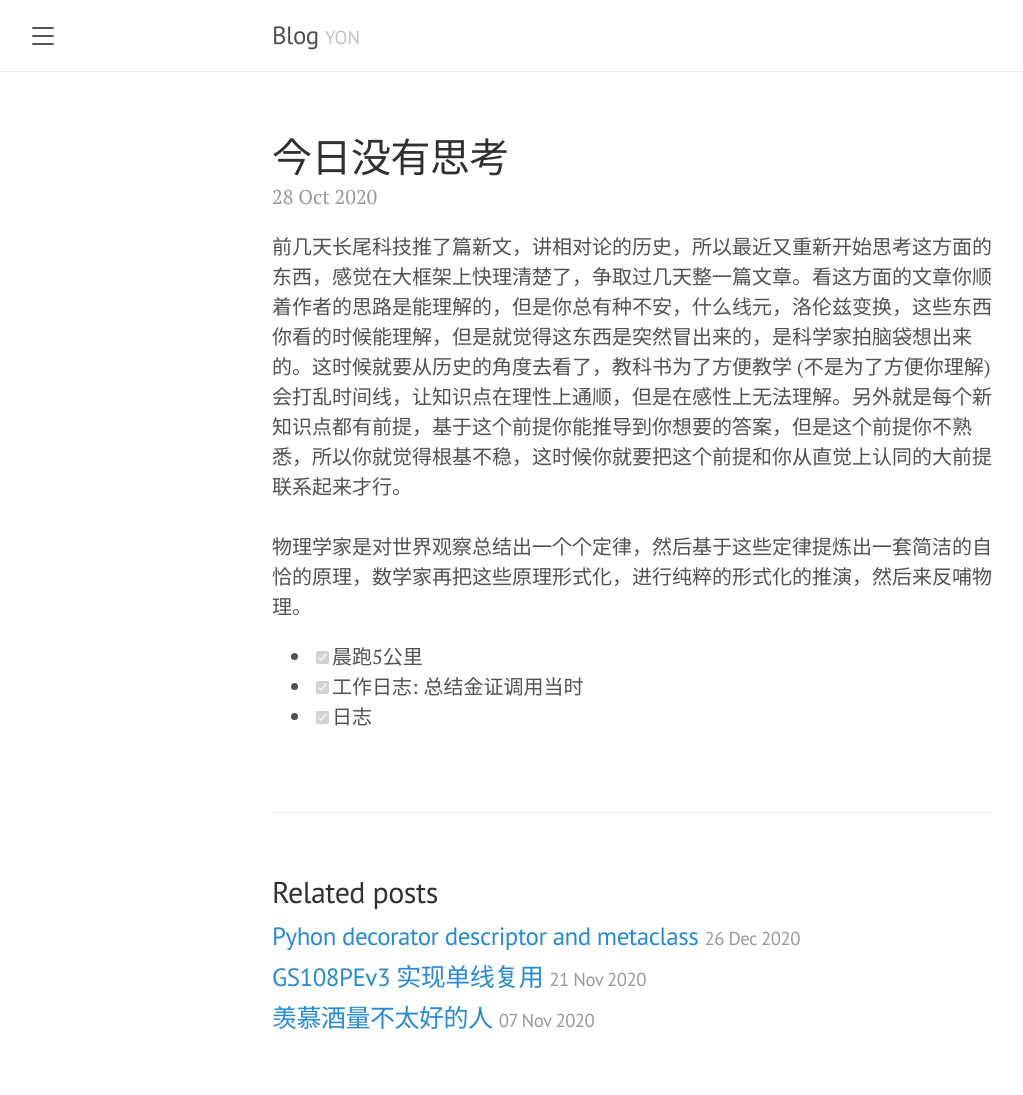
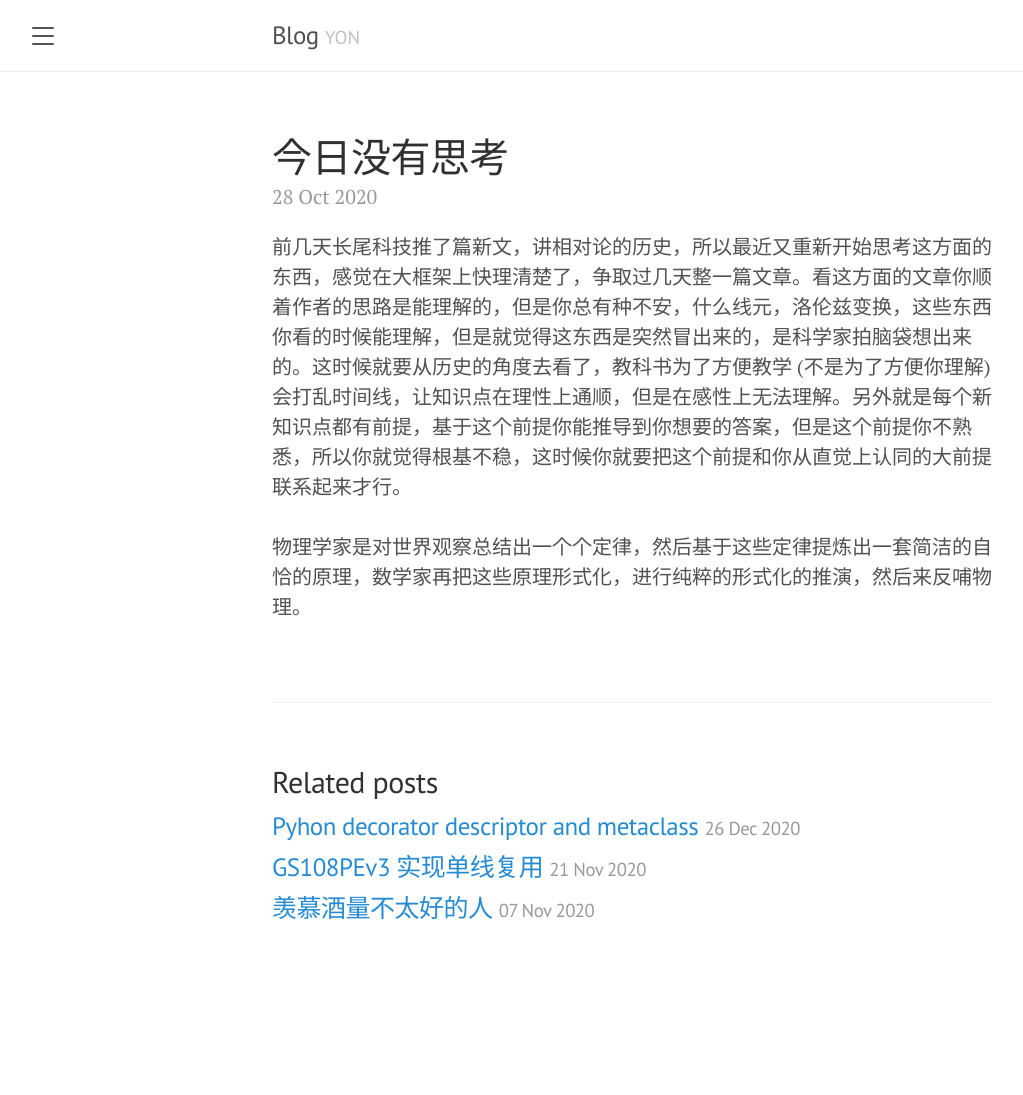
Before and after one commit to yoncise/yoncise.github.io, a Jekyll site: the page built from _posts/2020/2020-10-28-15120903.md, in a window 1280 px wide. Shown: the whole page, without its empty margins (8-1031 px from the left). Built offline with Jekyll 4.4.1, drawn with Linux system fonts in a browser that asks for light colours; after the commit the page ends 985 px from its top, so only the background shows below that.

Commit message:
sync from yuque

```diff
--- a/_posts/2020/2020-10-28-15120903.md
+++ b/_posts/2020/2020-10-28-15120903.md
@@ -3,8 +3,4 @@ layout: post
 title: 今日没有思考
 ---
 前几天长尾科技推了篇新文，讲相对论的历史，所以最近又重新开始思考这方面的东西，感觉在大框架上快理清楚了，争取过几天整一篇文章。看这方面的文章你顺着作者的思路是能理解的，但是你总有种不安，什么线元，洛伦兹变换，这些东西你看的时候能理解，但是就觉得这东西是突然冒出来的，是科学家拍脑袋想出来的。这时候就要从历史的角度去看了，教科书为了方便教学 (不是为了方便你理解) 会打乱时间线，让知识点在理性上通顺，但是在感性上无法理解。另外就是每个新知识点都有前提，基于这个前提你能推导到你想要的答案，但是这个前提你不熟悉，所以你就觉得根基不稳，这时候你就要把这个前提和你从直觉上认同的大前提联系起来才行。<br />
-<br />物理学家是对世界观察总结出一个个定律，然后基于这些定律提炼出一套简洁的自恰的原理，数学家再把这些原理形式化，进行纯粹的形式化的推演，然后来反哺物理。<br />
-
-- [x] 晨跑5公里
-- [x] 工作日志: 总结金证调用当时
-- [x] 日志
+<br />物理学家是对世界观察总结出一个个定律，然后基于这些定律提炼出一套简洁的自恰的原理，数学家再把这些原理形式化，进行纯粹的形式化的推演，然后来反哺物理。
```
